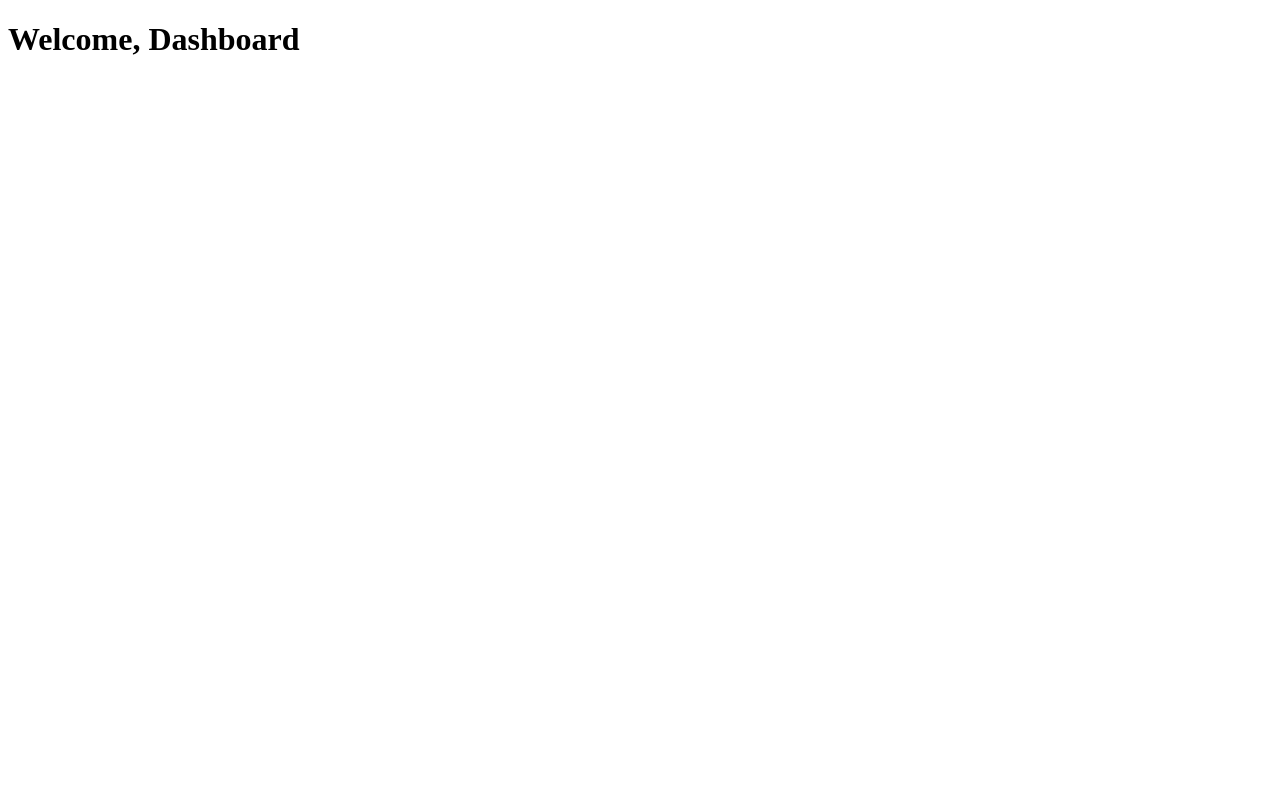
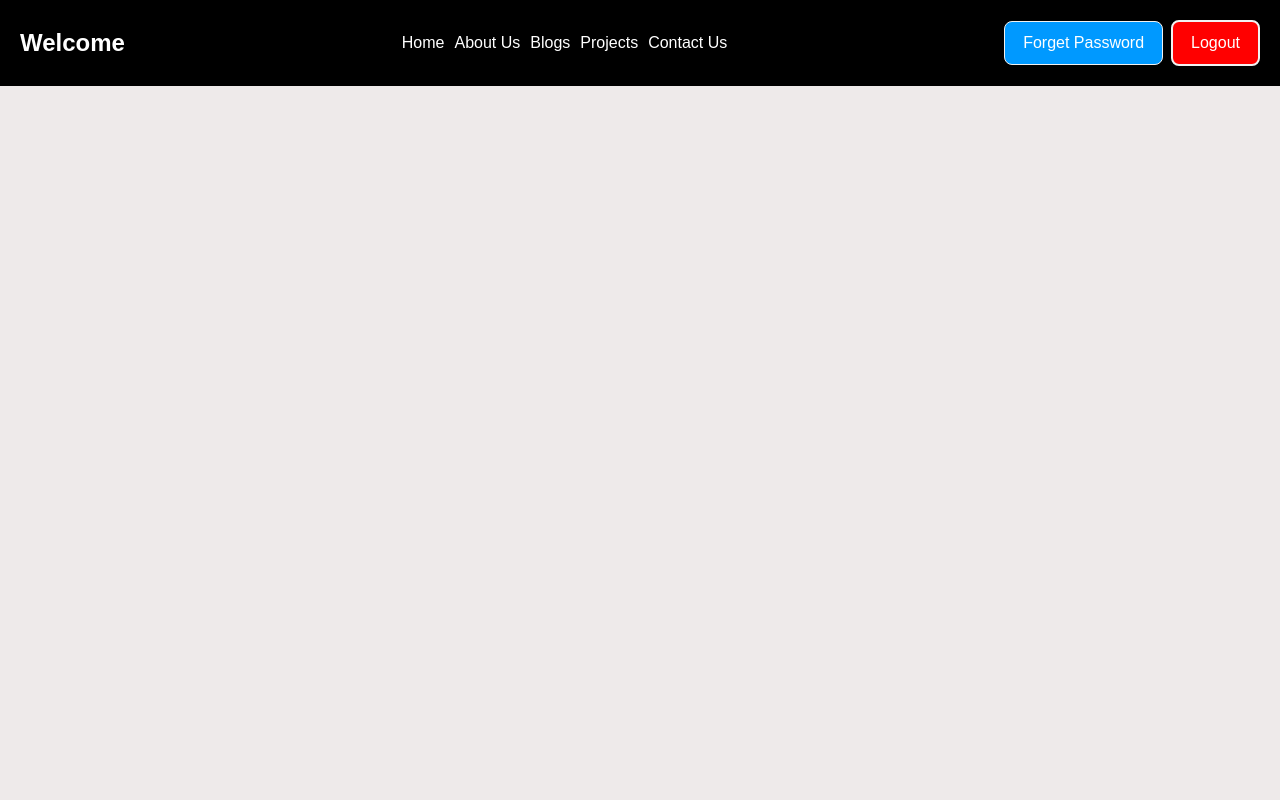
Before and after one commit to muzamilbaig123/p-StudentData-app, a Next.js app: page /dashboard in a window 1280 px wide. Shown: the top 800 px of the page. Built offline with nearby package versions, Linux system fonts and the light colour scheme.

Commit message:
authentication is not completed

```diff
--- a/package.json
+++ b/package.json
@@ -13,12 +13,14 @@
     "next": "14.2.13",
     "react": "^18",
     "react-dom": "^18",
+    "react-spinners": "^0.14.1",
     "yarn": "^1.22.22"
   },
   "devDependencies": {
     "@types/node": "^20",
     "@types/react": "^18",
     "@types/react-dom": "^18",
+    "daisyui": "^4.12.12",
     "eslint": "^8",
     "eslint-config-next": "14.2.13",
     "postcss": "^8",
--- /dev/null
+++ b/src/app/dashboard/dashboard.module.css
@@ -0,0 +1,54 @@
+.header{
+    background-color: #000000;
+    color: #ffffff;
+
+}
+.nav{
+    display: flex;
+    justify-content: space-between;
+    align-items: center;
+    padding: 20px;
+}
+.welcome{
+    font-size: 24px;
+    font-weight: 700;
+}
+.ul{
+    display: flex;
+    gap: 10px;
+    font-size: 16px;
+}
+.ul > li:hover{
+    text-decoration: underline;
+    text-decoration-color: #0099ff;
+    text-decoration-thickness: 2px;
+}
+.logout{
+    background-color: #ff0000;
+    color: #ffffff;
+    font-size: 16px;
+    border: 2px solid #f1f1f1;
+    border-radius: 8px;
+    padding: 9px 18px;
+    margin-left: 8px;
+}
+.changepass{
+    background-color: #0099ff;
+    color: #ffffff;
+    font-size: 16px;
+    border: 1px solid #f1f1f1;
+    border-radius: 8px;
+    padding: 9px 18px;
+}
+.main{
+    background-color: #eeeaea;
+    width: 100%;
+    height: 100vh;
+}
+.footer{
+    background-color: #000000;
+    color: #ffffff;
+    text-align: center;
+    font-size: 18px;
+    padding: 20px;
+}
--- a/src/app/dashboard/page.tsx
+++ b/src/app/dashboard/page.tsx
@@ -1,8 +1,37 @@
+import Link from "next/link";
+// import { useState } from "react"
+import style from "./dashboard.module.css"
+
 export default function Dashborad () {
+    // const [userName, setUserName] = useState("")
+    // setUserName("Muz")
     return(
         <>
+            <header className={style.header}>
+                <nav className={style.nav}>
+                    <div className={style.welcome}>
+                        {/* <h1>Welcome {userName && userName}</h1> */}
+                        <h1>Welcome</h1>
+                    </div>
+                    <ul className={style.ul}>
+                        <li><Link href="#">Home</Link></li>
+                        <li><Link href="#">About Us</Link></li>
+                        <li><Link href="#">Blogs</Link></li>
+                        <li><Link href="#">Projects</Link></li>
+                        <li><Link href="#">Contact Us</Link></li>
+                    </ul>
+                    <div className="logout_changepassword">
+                        <button className={style.changepass}>Forget Password</button>
+                        <button className={style.logout}>Logout</button>
+                    </div>
+                </nav>
+            </header>
+            <main className={style.main}>
 
-            <h1>Welcome, Dashboard</h1>
+            </main>
+            <footer className={style.footer}>
+                <h2>©2024 – Copyright Blue Shark All Right Reserved</h2>
+            </footer>
         </>
     )
 }
--- a/src/app/layout.tsx
+++ b/src/app/layout.tsx
@@ -1,6 +1,6 @@
 import type { Metadata } from "next";
 import localFont from "next/font/local";
-// import "./globals.css";
+import "./globals.css";
 
 const geistSans = localFont({
   src: "./fonts/GeistVF.woff",
@@ -24,7 +24,7 @@ export default function RootLayout({
   children: React.ReactNode;
 }>) {
   return (
-    <html lang="en">
+    <html lang="en" data-theme="black">
       <body
         className={`${geistSans.variable} ${geistMono.variable} antialiased`}
         suppressHydrationWarning
--- a/src/app/login/page.tsx
+++ b/src/app/login/page.tsx
@@ -46,35 +46,32 @@ export default function LogIn() {
     };
 
     return (
-        <div className="bg-gradient-to-b from-gray-600 to-black justify-center items-center h-screen w-screen flex flex-col relative">
-            <h2 className="text-4xl font-medium text-white mb-10">Muzamil Baig</h2>
-            <div className="p-5 border border-gray-300 rounded">
+        <div className="w-[30%] text-center absolute rounded top-2/4 left-2/4 transform translate-x-[-50%] translate-y-[-50%] d shadow-stone-700 shadow-2xl">
+            <div className="p-5 rounded bg-gradient-to-b from-gray-600 to-black">
 
+            <h2 className="text-4xl font-medium text-white mb-10 underline">Login</h2>
                 {/* form start */}
-                <form onSubmit={formHandler} className="m-auto w-[50%] border p-10 bg-slate-800 text-blue-300">
-
-                    <label className="ml- relative top-4">
-                        Email: <input type="email"
+                <form onSubmit={formHandler} className="text-center">
+                        <div>
+                         <input type="email"
                             placeholder="Email"
                             value={email}
                             onChange={(e) => { setEmail(e.target.value) }}
-                            className="border"
+                            className="p-2 rounded m-2 w-60"
                         />
-                    </label>
-
-                    <label className=" relative top-4">
-                        Password: <input type="password"
+                        </div>
+                        <div>
+                            <input type="password"
                             placeholder="Password"
                             value={pass}
                             onChange={(e) => { setPass(e.target.value) }}
-                            className="border"
+                            className="p-2 rounded m-2 w-60"
                         />
-                    </label>
+                        </div>
 
-                    <button type="submit" className="border-red-50 border-2 p-2 mt-10">login</button>
+                    <button type="submit" className="border-red-50 border-2 pt-2 pb-2 pl-4 pr-4 mt-6 mb-6 text-white hover:bg-cyan-600 rounded">Login</button>
                     {err && <p className="text-red-700">{err}</p>}
                 </form>
-                {/* form end */}
 
                 <p className="text-sm font-medium text-gray-300 space-y-6 px-6 pb-4">
                     Don't Have An account?{" "}
--- a/src/app/register/page.tsx
+++ b/src/app/register/page.tsx
@@ -2,7 +2,10 @@
 import { auth } from "@/firebase/firebaseconfig";
 import { createUserWithEmailAndPassword } from "firebase/auth";
 import { sendEmailVerification } from "firebase/auth/cordova";
-import { FormEvent, useState } from "react"
+import { useRouter } from "next/navigation";
+import { FormEvent, useEffect, useState } from "react"
+import style from "./register.module.css"
+
 
 export default function Register () {
     const [firstName, setFirstName] = useState("");
@@ -13,20 +16,23 @@ export default function Register () {
     const [gender, setGender] = useState("");
     const [err, setErr] = useState<string | null>("");
     const [succReg, setSuccReg] = useState<string | null>("");
+    const router = useRouter();
 
 
     const RegisterFormHandler = async (e: FormEvent) => {
         e.preventDefault()
 
         if(password !== confirmPass){
-            setErr("Password Not Match.")
-            return
+            setErr("Password Not Match")
+            return ;
         }
+
         try{
         const userCred = await createUserWithEmailAndPassword(auth, email, password);
         const user = userCred.user;
         await sendEmailVerification(user)
-        setSuccReg("Please Verify Your Email.")
+        // setSuccReg("Please Verify Your Email.")
+        router.push("/verify")
 
         } catch(e){
             if(e instanceof Error){
@@ -53,52 +59,55 @@ export default function Register () {
 
     return (
         <>
-            <form onSubmit={RegisterFormHandler} style={{border: "2px solid black", width: "50%", textAlign: "center", padding: "20px", margin: "0 auto"}}>
-            <h2>Sign Up</h2>
+            <form onSubmit={RegisterFormHandler} className="bg-gradient-to-b from-gray-600 to-black p-10 text-center rounded shadow-stone-700 shadow-2xl" style={{position: "absolute", top: "50%", left: "50%", transform: "translate(-50%, -50%)"}}>
+            <h2 className="text-white text-4xl mt-20 mb-10 underline">Register</h2>
 
-
-                <label>First Name: <input type="text"
+            <div className={style.inpDiv}>
+                <input type="text"
                 value={firstName}
                 onChange={((e) => {setFirstName(e.target.value)})}
-                /></label>
+                placeholder="First Name"
+                className="p-2 rounded m-2 w-56"
+                />
 
-                <label style={{marginLeft: "20px"}}>Last Name: <input type="text"
+                <input type="text"
                 value={lastName}
                 onChange={((e) => {setLastName(e.target.value)})}
-                /></label>
-                <br />
-                <br />
-
-                <label>Email: <input type="email"
+                placeholder="Last Name"
+                className="p-2 rounded m-2 w-56"
+                />
+            </div>
+            <div className={style.inpDiv}>
+                <input type="email"
                 value={email}
                 onChange={((e) => {setEmail(e.target.value)})}
-                /></label>
+                placeholder="Email"
+                className="p-2 rounded m-2 w-56"
+                />
 
-                 <label style={{marginLeft: "20px"}}>Password: <input type="password"
+                <input type="password"
                 value={password}
                 onChange={((e) => {setPassword(e.target.value)})}
-                /></label>
-                <br />
-                <br />
-
-                <label>Confirm Password: <input type="password"
+                placeholder="Password"
+                className="p-2 rounded m-2 w-56"
+                />
+            </div>
+            <div className={style.inpDiv}>
+                <input type="password"
                 value={confirmPass}
                 onChange={((e) => {setConfirmPass(e.target.value)})}
-                /></label>
+                placeholder="Confirm Password"
+                className="p-2 rounded m-2 w-56"
+                />
 
-                <label style={{marginLeft: "20px"}}>
-                    Gender:
-                 <select value={gender} onChange={((e) => {setGender(e.target.value)})}>
+                 <select className="p-3 w-56 rounded m-2" value={gender} onChange={((e) => {setGender(e.target.value)})}>
                     <option value="">Select Gender</option>
                     <option value="Male">Male</option>
                     <option value="Female">Female</option>
                     <option value="Others">Others</option>
                 </select>
-                 </label>
-                <br />
-                <br />
-
-                <button type="submit">Sign Up</button>
+            </div>
+                <button type="submit" className="border-red-50 border-2 p-2 mt-10 mb-20 text-white hover:bg-cyan-600 rounded">Sign Up</button>
                 {err && <p style={{color: "red"}}>{err}</p>}
                 {succReg && <p style={{color: "green"}}>{succReg}</p>}
 
--- /dev/null
+++ b/src/app/register/register.module.css
@@ -0,0 +1,3 @@
+.inpDiv{
+    margin: 20px 0px;
+}
--- /dev/null
+++ b/src/app/verify/page.tsx
@@ -0,0 +1,13 @@
+import { getFirestore } from "firebase/firestore"
+import { collection, getDocs } from "firebase/firestore";
+import style from "./verify.module.css"
+
+export default function Verify () {
+    return(
+        <>
+            <div className={style.verify_container}>
+                <h1>Please Verify Your Email In Gmail.</h1>
+            </div>
+        </>
+    )
+}
--- /dev/null
+++ b/src/app/verify/verify.module.css
@@ -0,0 +1,14 @@
+
+.verify_container{
+    width: 100%;
+    height: 100vh;
+    background-color: black;
+    color: white;
+    text-align: center;
+    align-content: center;
+    background-color: #333;
+    color: white;
+    font-size: 42px;
+    font-family: sans-serif;
+    font-weight: 800;
+}
--- a/tailwind.config.ts
+++ b/tailwind.config.ts
@@ -1,4 +1,6 @@
 import type { Config } from "tailwindcss";
+import daisyui from "daisyui"
+
 
 const config: Config = {
   content: [
@@ -14,6 +16,10 @@ const config: Config = {
       },
     },
   },
-  plugins: [],
+  plugins: [daisyui],
+
+
+
+
 };
 export default config;
```
Also changed, not shown: src/app/page.tsx (+80 -1 lines), 1 other file (tests, documents, lock files or other folders).
